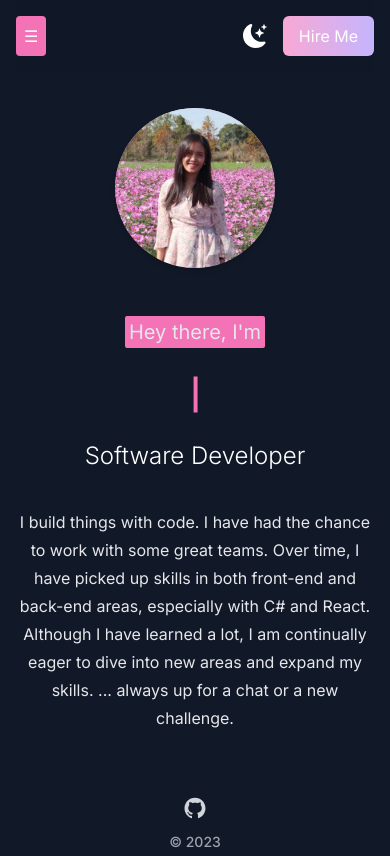
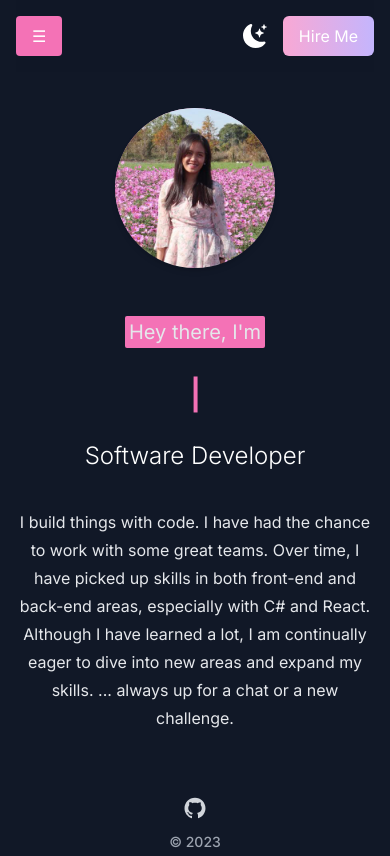
Before and after one commit to AnneMerlyn/personal-portfolio, a Next.js app: page / in a window 390 px wide. Built offline with nearby package versions, Linux system fonts and the light colour scheme.

Commit message:
updated mobile hamburger menu

```diff
--- a/src/components/navbar/MobileNavButton.tsx
+++ b/src/components/navbar/MobileNavButton.tsx
@@ -5,7 +5,7 @@ export const MobileNavButton: React.FC<MobileNavButtonProps> = ({
 }) => (
     <button
         onClick={onClick}
-        className="bg-pink-500 dark:bg-pink-400 text-white p-2 rounded"
+        className="bg-pink-500 dark:bg-pink-400 text-white py-2 px-4 rounded"
     >
         ☰
     </button>
```
